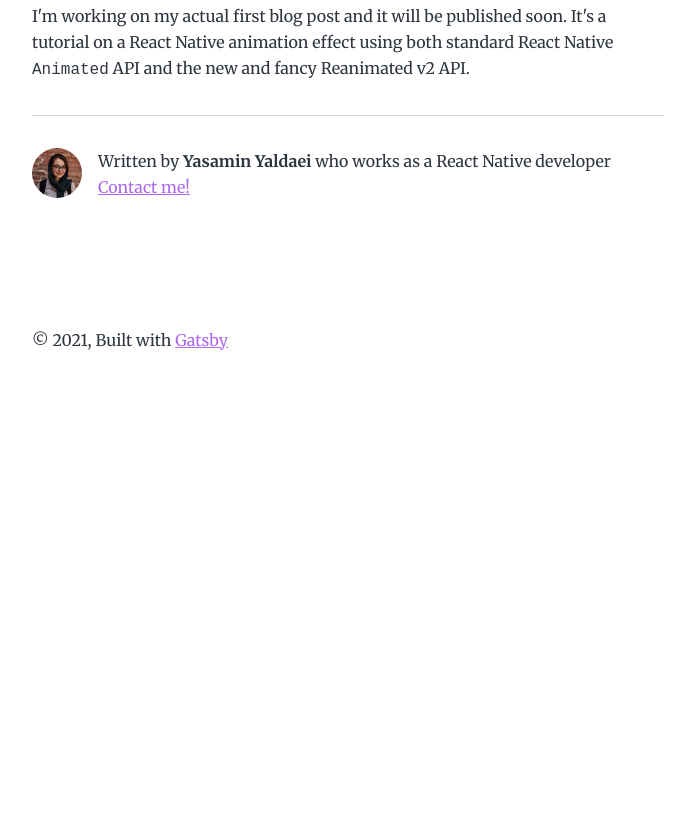
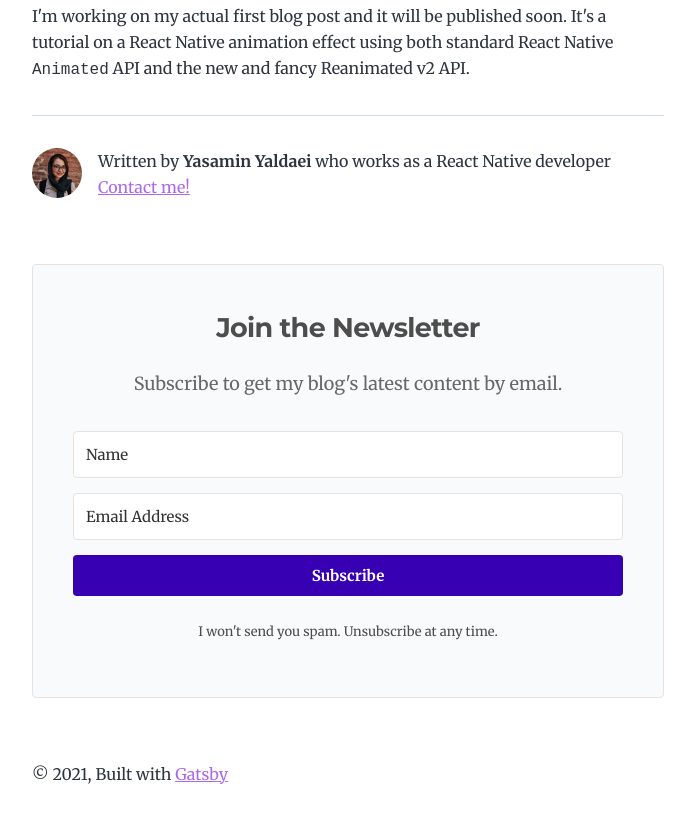
Before and after one commit to yasaminyaldaei/yasamin-yaldaei-blog, a Gatsby site: page /hello-world/ in a window 1280 px wide. Shown: the part 1643-2465 px from the top of the page, without its empty margins (292-987 px from the left). Before the commit the page ends 2059 px from the top, so only its background shows below. Built offline with nearby package versions, Linux system fonts and the light colour scheme; Gatsby itself is replaced by a stand-in of ours.

Commit message:
add the form to the post template

```diff
--- a/src/templates/blog-post.js
+++ b/src/templates/blog-post.js
@@ -4,6 +4,8 @@ import { Link, graphql } from "gatsby"
 import Bio from "../components/bio"
 import Layout from "../components/layout"
 import Seo from "../components/seo"
+import Signup from "../components/signup"
+
 
 const BlogPostTemplate = ({ data, location }) => {
   const post = data.markdownRemark
@@ -32,6 +34,7 @@ const BlogPostTemplate = ({ data, location }) => {
         <hr />
         <footer>
           <Bio />
+          <Signup />
         </footer>
       </article>
       <nav className="blog-post-nav">
```
